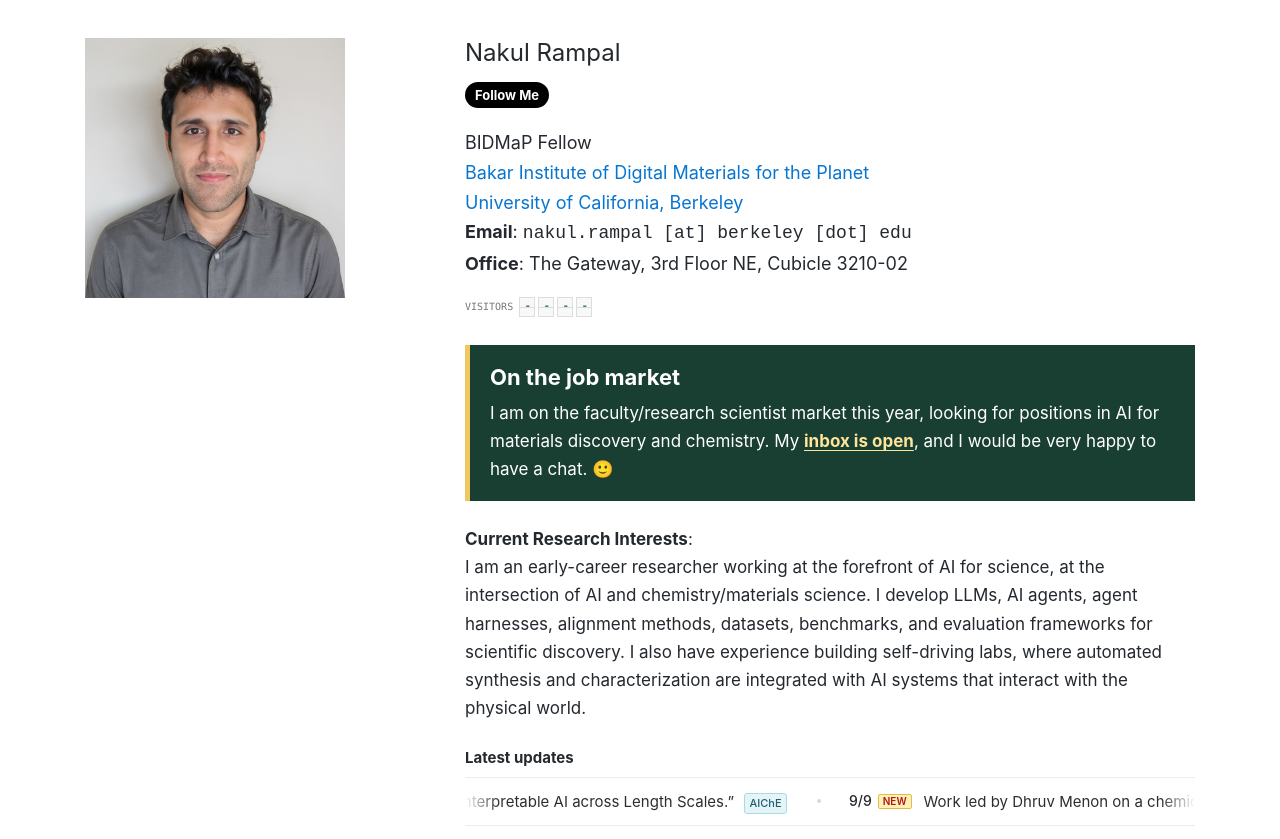
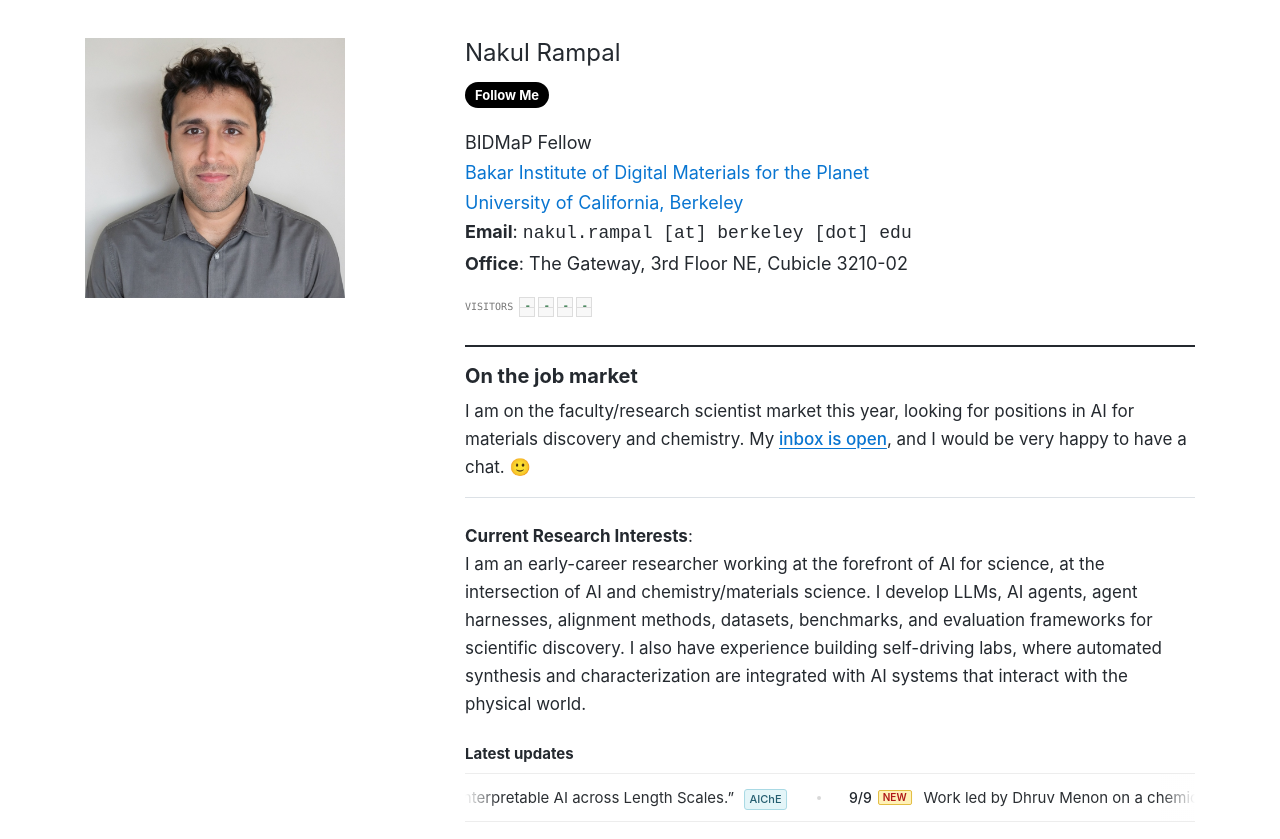
Before and after one commit to nakulrampal/nakulrampal.github.io, a plain HTML site: page index.html in a window 1280 px wide. Shown: the top 839 px of the page. Drawn offline with Linux system fonts and the light colour scheme; no server answers.

Commit message:
Simplify job-market announcement styling

```diff
--- a/css/style.css
+++ b/css/style.css
@@ -179,31 +179,23 @@ tt {
 
 .job-market-statement {
     margin: 24px 0;
-    padding: 18px 20px;
-    border-left: 5px solid #f1c761;
-    color: #fff;
-    background: #183f32;
+    padding: 16px 0;
+    border-top: 2px solid #24292f;
+    border-bottom: 1px solid #dce1e6;
 }
 
 .job-market-statement strong {
     display: block;
     margin-bottom: 8px;
-    color: #fff;
-    font-size: 22px;
-    font-weight: 700;
+    font-size: 20px;
+    font-weight: 650;
     line-height: 1.3;
 }
 
 .job-market-statement a {
-    color: #ffe49b;
-    font-weight: 650;
+    font-weight: 500;
     text-decoration: underline;
     text-underline-offset: 3px;
-}
-
-.job-market-statement a:hover,
-.job-market-statement a:focus {
-    color: #fff;
 }
 
 .retro-visitor-counter {
--- a/index.html
+++ b/index.html
@@ -93,7 +93,7 @@
     }
     </script>
     <link rel="stylesheet" href="css/bootstrap.min.css" media="screen">
-    <link rel="stylesheet" type="text/css" media="screen,print" href="css/style.css?v=20261121b" />
+    <link rel="stylesheet" type="text/css" media="screen,print" href="css/style.css?v=20261121c" />
 	<link rel="icon" type="image/jpeg" href="./images/profile-picture-latest.jpg">
 </head>
 
```
